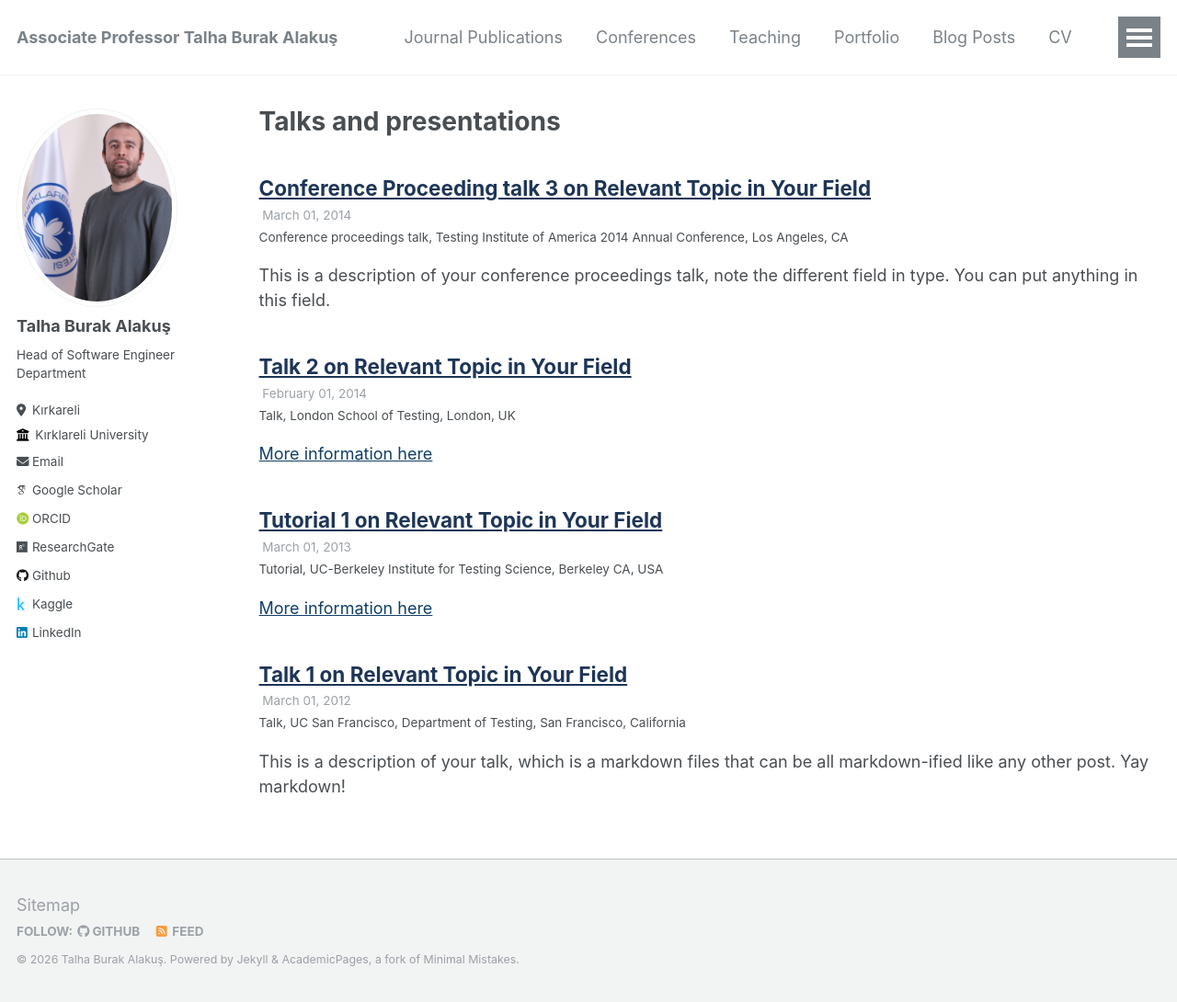
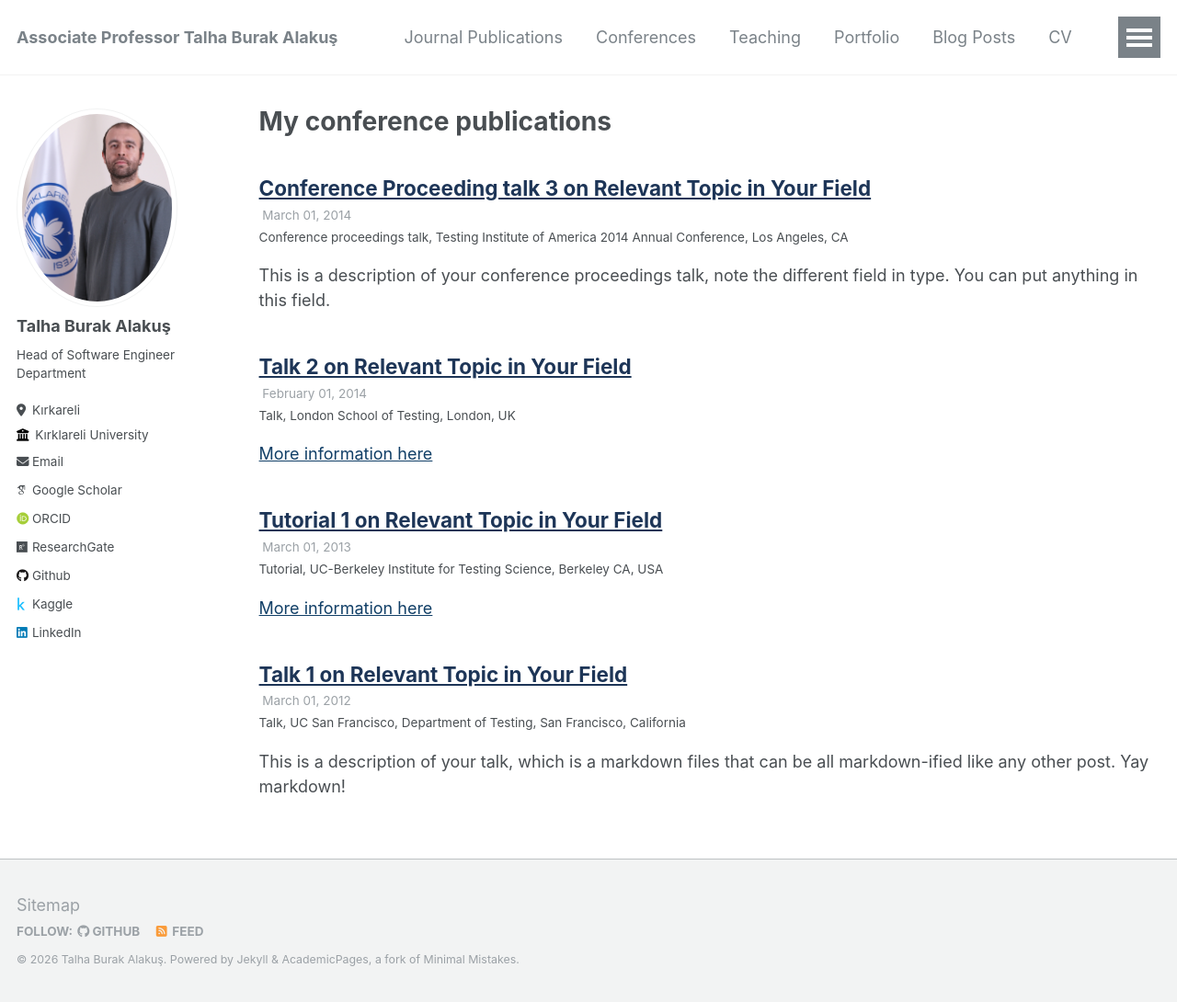
Before and after one commit to burakalakuss/talhaburakalakus.github.io, a Jekyll site: the page built from _pages/talks.html, in a window 1280 px wide and 1090 px high. Shown: the whole window at 92% size. Built offline with Jekyll 4.4.1, drawn with Linux system fonts in a browser that asks for light colours; some web fonts are replaced.

Commit message:
Update talks.html

```diff
--- a/_pages/talks.html
+++ b/_pages/talks.html
@@ -1,6 +1,6 @@
 ---
 layout: archive
-title: "Talks and presentations"
+title: "My conference publications"
 permalink: /talks/
 author_profile: true
 ---
```
